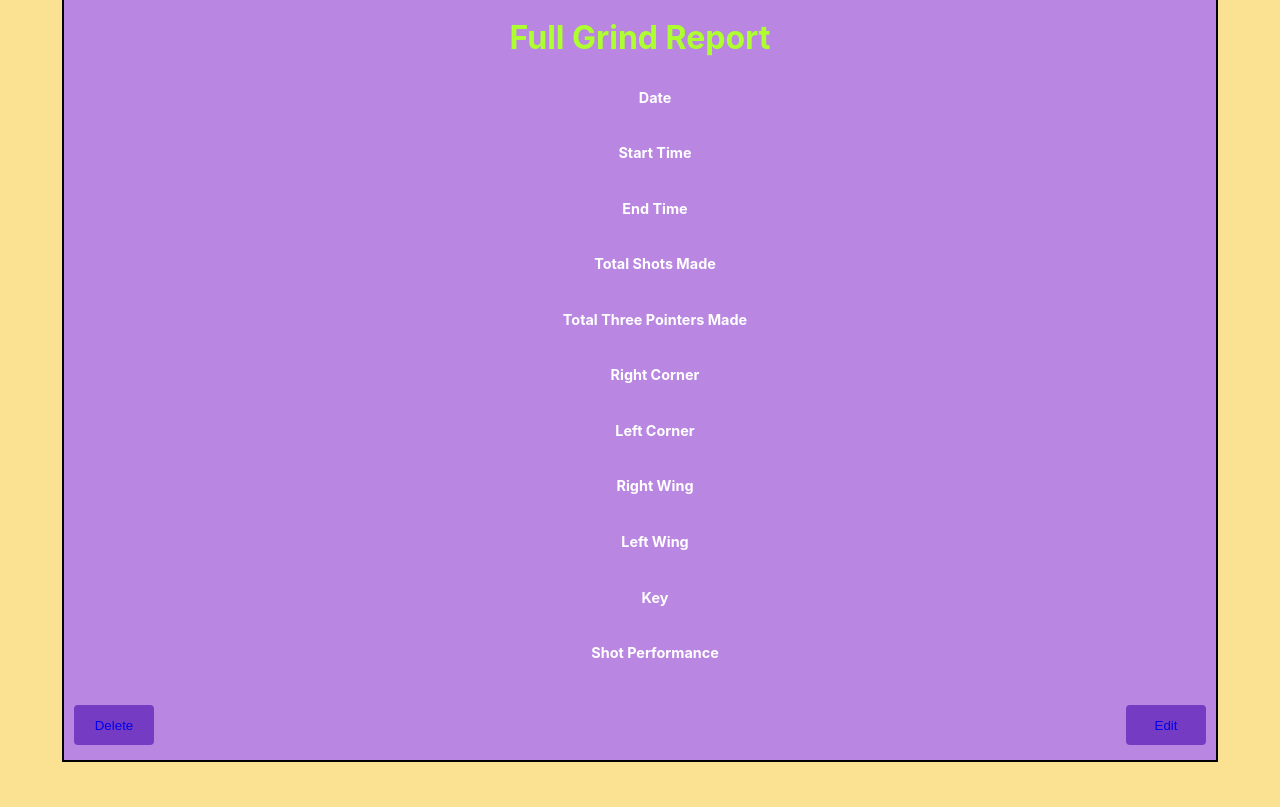
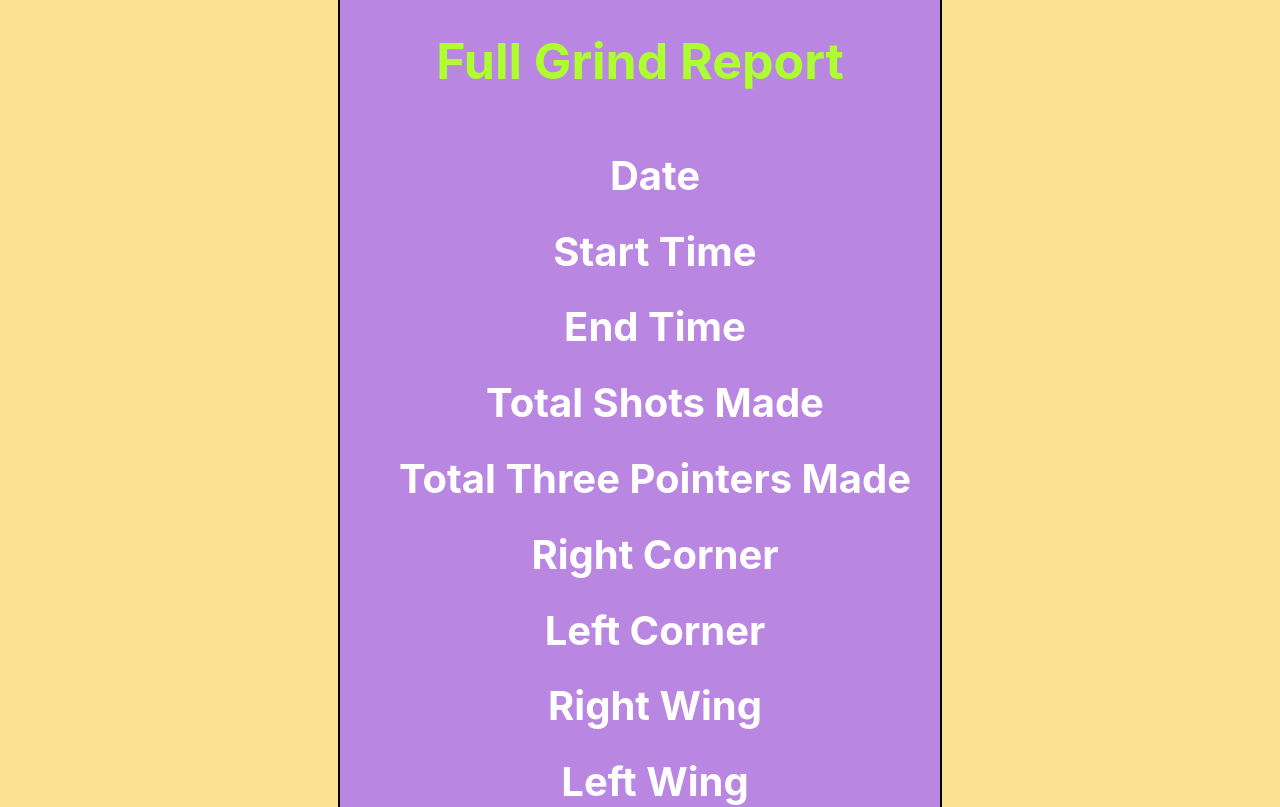
Before and after one commit to Tyler-Washington888/mamba-mode, a React (Create React App) app: page /FullGrindReport/1 in a window 1280 px wide. Shown: the part 220-1027 px from the top of the page. Built offline with nearby package versions, Linux system fonts and the light colour scheme; no server answers.

Commit message:
done done

```diff
--- a/src/App.css
+++ b/src/App.css
@@ -87,14 +87,14 @@ body {
 .grind-report-input-div {
   display: flex;
   flex-direction: row;
-  justify-content: space-around;
+  justify-content: center;
 }
 .grind-report-input-text {
   font-size: 25px;
   color: #730FC3;
   margin-bottom: 10px;
 }
-.date-text {
+.date-text-input-box {
   text-align: left;
   margin-left: 5%;
   margin-right: 5%;
@@ -163,19 +163,12 @@ body {
 
 
 
-.duration-text {
-  font-size: 20px;
-  margin-top: 10px;
-  margin-bottom: -10px;
-  margin-top: 5px;
-}
-
-
 .new-form-buttons-div {
   display: flex;
   flex-direction: row;
   justify-content: space-between;
-  margin: 10%;
+  margin: 5%;
+  margin-top: 30px;
   margin-bottom: -10px;
 }
 
@@ -215,22 +208,14 @@ body {
   font-size: 90%;
 }
 
-.full-grind-report-input-url {
-  color: black;
-  text-align: center;
-  margin-left: 10px;
-  margin-right: 10px;
-  font-size: 20px;
-  font-size: x-small;
-  margin-right: 0 auto;
 
-}
 
 .full-grind-report-buttons-div {
   display: flex;
   flex-direction: row;
   justify-content: space-between;
-  margin: 15px 10px;
+  margin: 15px ;
+  margin-top: 20px;
 }
 
 .full-grind-report-buttons {
@@ -377,11 +362,11 @@ body {
     margin-top: 5px;
     margin-bottom: 10px;
   }
-  .date-text {
+  .date-text-input-box {
     text-align: left;
     margin-left: 5%;
     margin-right: 5%;
-    height: 20px;
+    height: 40px;
   }
   .full-report-link-button {
     color: black;
@@ -391,9 +376,95 @@ body {
     height: 30px;
     padding: 10px;
     border: none;
-    border-radius: 8px;
+    border-radius: 4px;
     margin-top: 5px;
     margin-bottom: 8px;
   }
+  .new-grind-report-div {
+    background-color: #B987E1;
+    border-color: #771db2;
+    border: 2px solid;
+    margin: 0 auto;
+    max-width: 700px;
+  }
+  .new-grind-report-input-box {
+    text-align: center;
+    margin-left: 5%;
+    margin-right: 5%;
+    height: 40px;
+  }
+  .form-elements-totals {
+    font-size: 40px;
+    color: #753BC3;
+    margin-bottom: 15px;
+  }
+
+  .footer {
+    color: #730FC3;
+    background-color: #FBE192;;
+    padding: 8px;
+    margin-top: auto;
+    font-size: 16px;
+    max-width: 900px;
+  }
+  .shot-hist-header-div{
+    display: flex;
+    flex-direction: column;
+    justify-content: flex-start;
+    align-items: center;
+    width: 90%;
+    margin-bottom: 70px;
+  }
+  .shot-history-text {
+    font-size: xx-large;
+    color: #730FC3;
+    margin-bottom: 16px;
+    font-size: 50px;
+  }
+  .full-grind-report-div {
+    display: flex;
+    flex-direction: column;
+    background-color: #B987E1;
+    width: 90%;
+    border-color: #771db2;
+    border: 2px solid;
+    margin: auto;
+    margin-bottom: 20px;
+    max-width: 600px;
+  }
+
+  .full-grind-report-buttons-div {
+    display: flex;
+    flex-direction: row;
+    justify-content: space-between;
+    margin: 15px 10px;
+    margin-top: 40px;
+  }
+
+  .full-grind-report-buttons {
+    width: 80px;
+    height: 40px;
+    padding: 5px;
+    background-color: #753BC3;
+    border: none;
+    border-radius: 4px;
+    color: white;
+  }
+  .full-grind-report-headers {
+    color: white;
+    text-align: center;
+    margin-left: 30px;
+    font-size: 40px;
+  }
+  .full-grind-report-input {
+    color: black;
+    text-align: center;
+    margin-left: 30px;
+    font-size: 20px;
+  }
+  .full-grind-report-title {
+    color: #adff2f;
+    font-size: 50px;
+  }
 
 }
--- a/src/components/Form.jsx
+++ b/src/components/Form.jsx
@@ -5,7 +5,7 @@ function Form(props) {
     <div>
       <form className="new-grind-report-form" onSubmit={props.handleSubmit}>
         <label className="form-elements form-elements-totals">Date</label>
-        <input className="date-text"
+        <input className="new-grind-report-input-box"
           type="date"
           value={props.date}
           onChange={(e) => props.setDate(e.target.value)}
--- a/src/components/FullGrindReport.jsx
+++ b/src/components/FullGrindReport.jsx
@@ -35,6 +35,7 @@ export default function EditGrindReport() {
   return (
     <div className="full-grind-report-div">
       <h1 className="full-grind-report-title">Full Grind Report</h1>
+      <div className="inner-full-grind-report-div">
         <h1 className="full-grind-report-headers">Date</h1>
         <h1 className="full-grind-report-input">{report.fields?.date}</h1>
         <h1 className="full-grind-report-headers">Start Time</h1>
@@ -57,6 +58,7 @@ export default function EditGrindReport() {
         <h1 className="full-grind-report-input">{report.fields?.keyy}</h1>
         <h1 className="full-grind-report-headers">Shot Performance</h1>
         <h1 className="full-grind-report-input">{report.fields?.shot_Performance}</h1>
+      </div>
       <div className="full-grind-report-buttons-div">
         <button className="full-grind-report-buttons"><Link className="full-grind-report-link" to="/">Delete</Link></button>
         <button className="full-grind-report-buttons"><Link className="full-grind-report-link" to={`/EditFullGrindReport/${id}/edit`}>Edit</Link></button>
--- a/src/components/GrindReports.jsx
+++ b/src/components/GrindReports.jsx
@@ -43,6 +43,7 @@ function GrindReports() {
             </div>
             <div className="grind-report-input-div">
               <h1 className="grind-report-input-text">{report.fields.total_Shots_Made}</h1>
+              <h1 className="grind-report-input-text">{report.fields.shot_Performace}</h1>
             </div>
             <Link to={`/FullGrindReport/${report.id}`}>
               <button className="full-report-link-button" type="button">{report.fields.date}</button>
```
Lines whose indentation alone changed are shown as unchanged.
